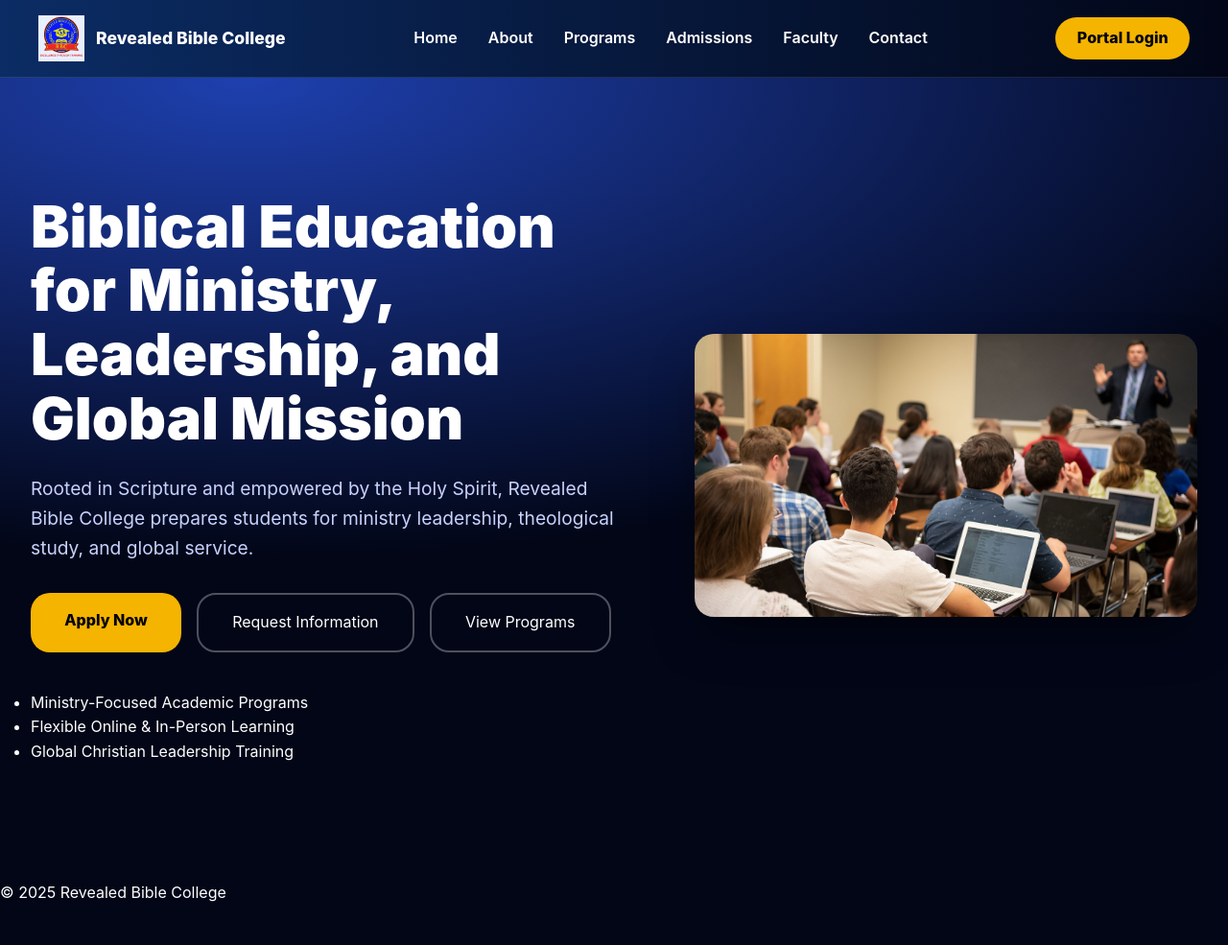
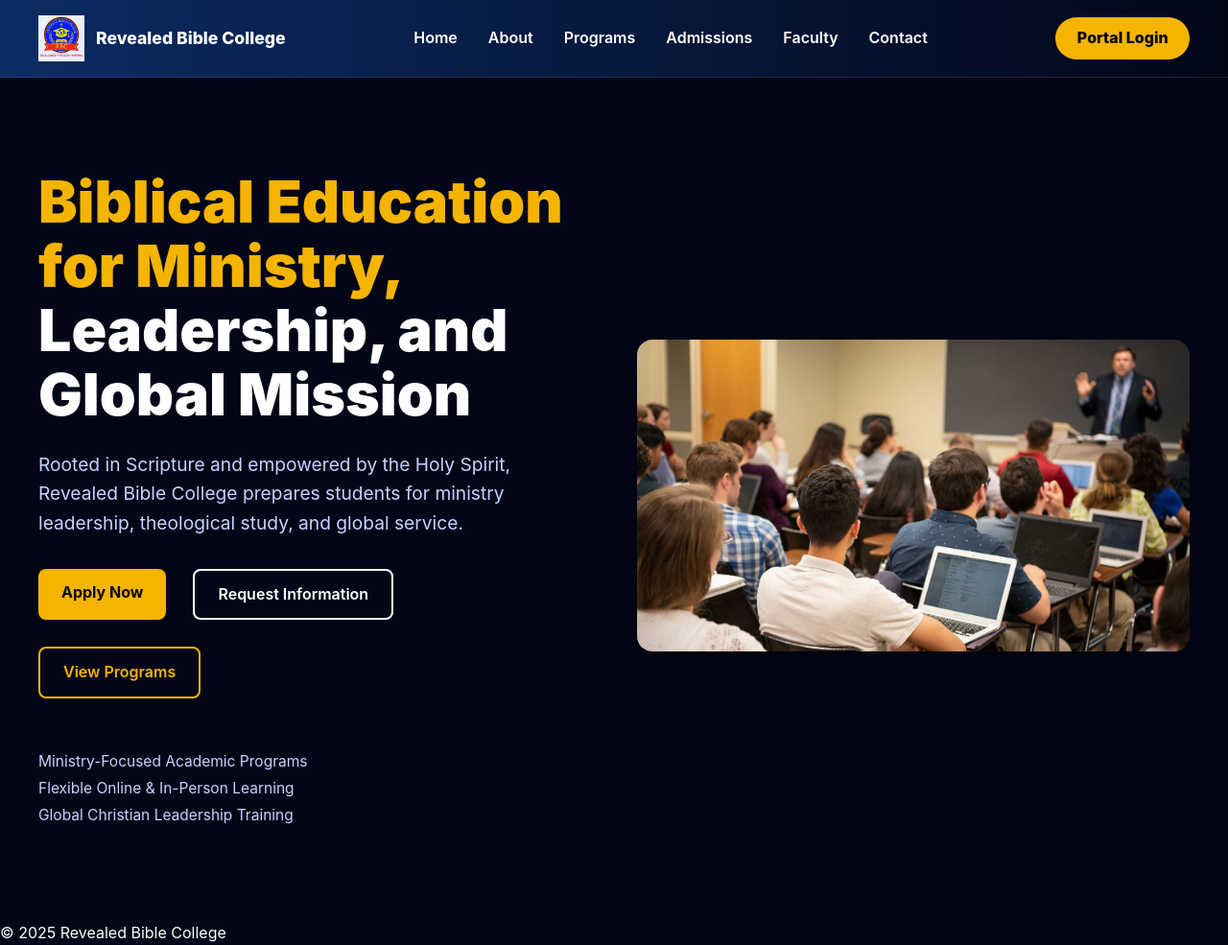
Before and after one commit to WillieKM/my-student-portal, a Jekyll site: the page built from index.html, in a window 1280 px wide and 985 px high. Shown: the whole window at 96% size. Built offline with Jekyll 4.4.1, drawn with Linux system fonts in a browser that asks for light colours.

Commit message:
Update style.css

```diff
--- a/assets/css/style.css
+++ b/assets/css/style.css
@@ -314,3 +314,109 @@ header {
   font-size: 2rem;
   margin-bottom: 1rem;
 }
+/* ---------------------------
+   HERO SECTION – INDEX PAGE
+----------------------------*/
+.hero-home {
+  padding: 6rem 1rem;
+  background: var(--navy-dark, #020617);
+  color: #e5e7eb;
+  display: flex;
+  align-items: center;
+}
+
+.hero-inner {
+  display: grid;
+  grid-template-columns: 1fr 1fr;
+  align-items: center;
+  gap: 3rem;
+  max-width: 1200px;
+  margin: 0 auto;
+}
+
+.hero-title {
+  font-size: clamp(2.25rem, 5vw, 3.5rem);
+  font-weight: 800;
+  line-height: 1.15;
+  margin-bottom: 1.2rem;
+  color: var(--gold, #f4b400);
+}
+
+.hero-title span {
+  display: block;
+  color: #fff;
+}
+
+.hero-subtitle {
+  font-size: 1.125rem;
+  margin-bottom: 2rem;
+  max-width: 42rem;
+  line-height: 1.6;
+  color: var(--text-light, #e5e7eb);
+}
+
+.hero-actions a {
+  display: inline-block;
+  margin-right: .75rem;
+  margin-bottom: .75rem;
+}
+
+.btn-primary {
+  background: var(--gold, #f4b400);
+  color: #000;
+  padding: .8rem 1.5rem;
+  border-radius: 0.5rem;
+  font-weight: 700;
+  text-decoration: none;
+}
+
+.btn-primary:hover {
+  background: #e0a200;
+}
+
+.btn-secondary {
+  border: 2px solid #fff;
+  padding: .75rem 1.5rem;
+  border-radius: 0.5rem;
+  color: #fff;
+  text-decoration: none;
+  font-weight: 600;
+}
+.btn-secondary:hover {
+  background: rgba(255,255,255,0.12);
+}
+.btn-secondary.alt {
+  border-color: var(--gold);
+  color: var(--gold);
+}
+.btn-secondary.alt:hover {
+  background: rgba(244,180,0,0.15);
+}
+
+.hero-benefits {
+  list-style: none;
+  margin-top: 2rem;
+  padding: 0;
+  color: var(--text-muted, #c7d2fe);
+  line-height: 1.8;
+  font-size: .97rem;
+}
+
+.hero-image img {
+  width: 100%;
+  max-height: 500px;
+  object-fit: cover;
+  border-radius: 1rem;
+  box-shadow: 0 8px 20px rgba(0,0,0,0.4);
+}
+
+/* Responsive */
+@media (max-width: 900px) {
+  .hero-inner {
+    grid-template-columns: 1fr;
+    text-align: center;
+  }
+  .hero-image {
+    order: -1;
+  }
+}
```
